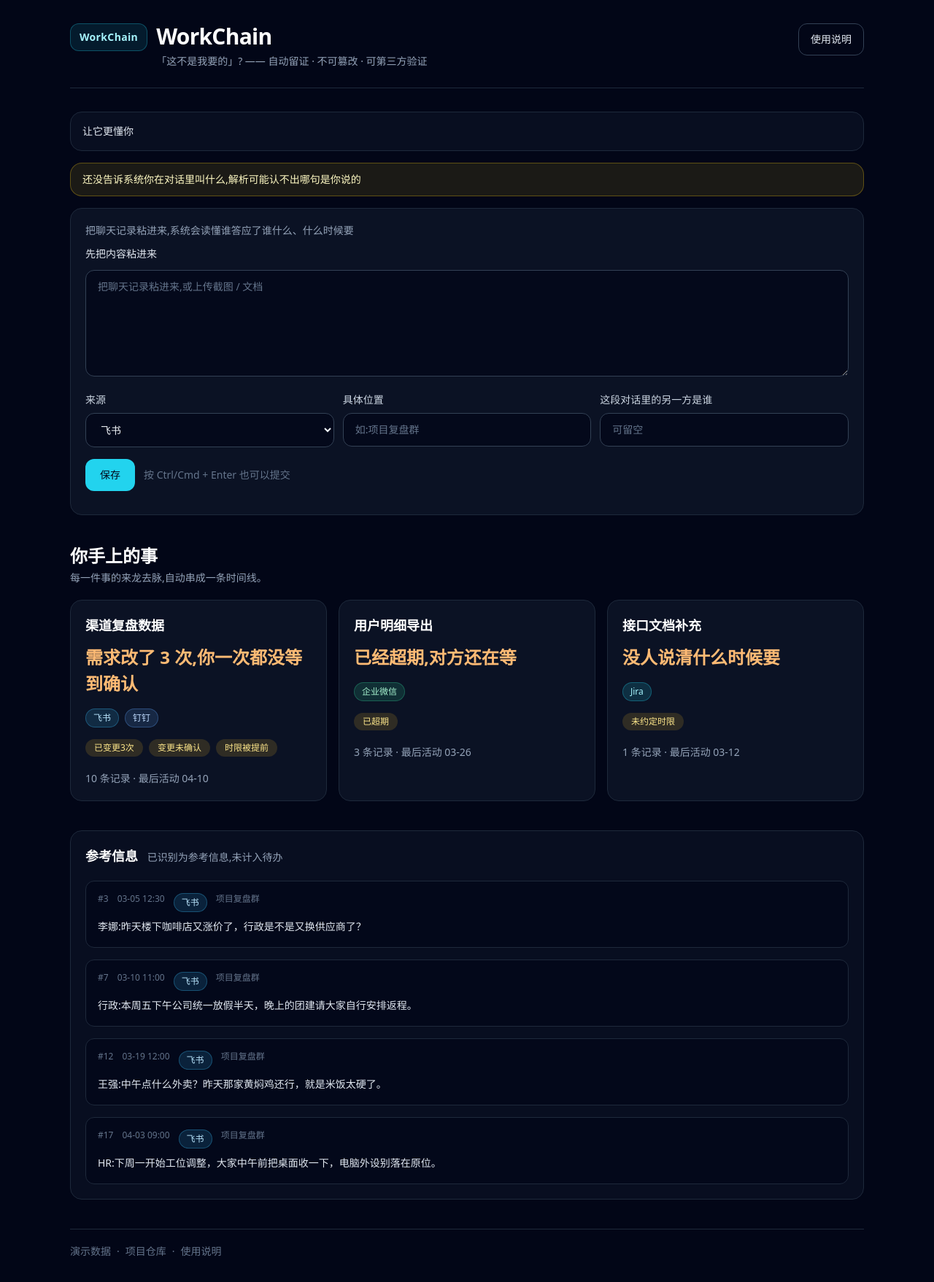
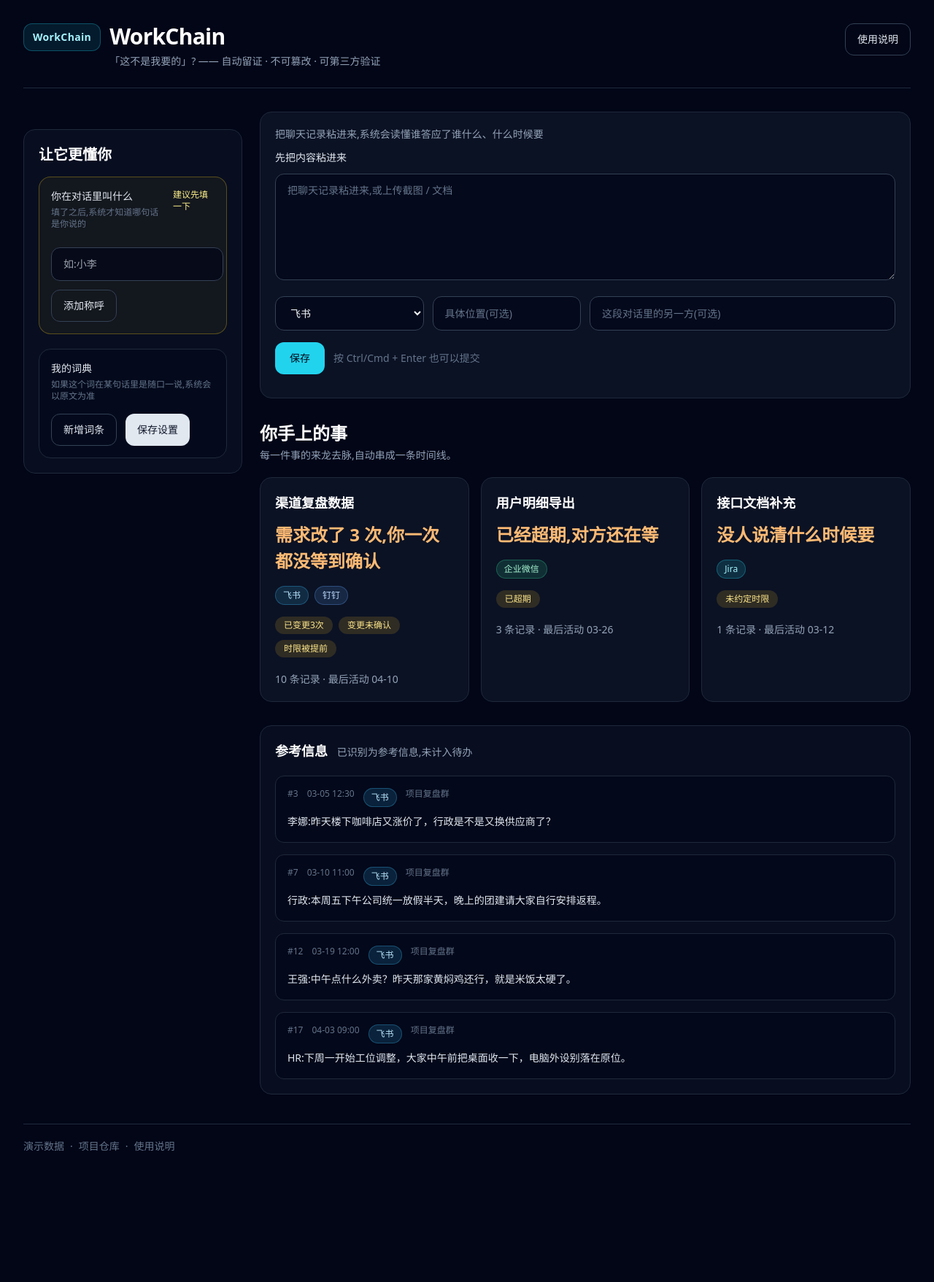
Before and after one commit to lelsie651-max/workchain, a FastAPI app: page / in a window 1280 px wide. Shown: the whole page at 73% size. After the commit the page ends 1578 px from the top, so only its background shows below. Run offline with FastAPI, Linux system fonts and the light colour scheme; data comes from the database, SQL or seed files in the repository; some libraries are stand-ins or nearby versions.

Commit message:
左侧固定栏 + 身份注入排查

```diff
--- a/app/templates/base.html
+++ b/app/templates/base.html
@@ -12,7 +12,7 @@
     </style>
 </head>
 <body class="min-h-full bg-slate-950 text-slate-100">
-    <div class="mx-auto min-h-screen max-w-6xl px-4 py-6 sm:px-6 sm:py-8 lg:px-8">
+    <div class="mx-auto min-h-screen max-w-7xl px-4 py-6 sm:px-6 sm:py-8 lg:px-8">
         <header class="mb-6 border-b border-slate-800 pb-5 sm:mb-8 sm:pb-6">
             <div class="flex flex-wrap items-start justify-between gap-4">
                 <a href="/" class="flex min-h-11 flex-1 items-start gap-3">
--- a/app/templates/index.html
+++ b/app/templates/index.html
@@ -1,19 +1,36 @@
 {% extends "base.html" %}
 
 {% block content %}
-<section class="mb-8 sm:mb-10">
+<div class="grid gap-6 lg:grid-cols-[300px_minmax(0,1fr)] lg:items-start">
+    <aside class="space-y-6 lg:sticky lg:top-6">
         <div
             id="flash-banner"
-        class="mb-4 hidden rounded-2xl border px-4 py-3 text-sm transition-opacity duration-500"
+            class="hidden rounded-2xl border px-4 py-3 text-sm transition-opacity duration-500"
             role="status"
             aria-live="polite"
         ></div>
-    <details class="mb-4 rounded-2xl border border-slate-800 bg-slate-900/50 p-4" id="settings-panel">
-        <summary class="cursor-pointer list-none text-sm font-medium text-slate-200">让它更懂你</summary>
-        <div class="mt-4 space-y-5">
+
+        <section class="rounded-2xl border border-slate-800 bg-slate-900/50 p-5">
+            <div class="mb-4">
+                <h2 class="text-xl font-semibold text-white">让它更懂你</h2>
+            </div>
+
+            <div
+                id="self-name-panel"
+                class="{% if settings.has_self_names %}border-slate-800 bg-slate-950/40{% else %}border-yellow-400/30 bg-yellow-400/5{% endif %} rounded-2xl border p-4"
+            >
+                <div class="flex items-start justify-between gap-3">
                     <div>
-                <label class="block text-sm font-medium text-slate-200">你在对话里叫什么</label>
+                        <h3 class="text-sm font-medium text-slate-200">你在对话里叫什么</h3>
                         <p class="mt-1 text-xs text-slate-500">填了之后,系统才知道哪句话是你说的</p>
+                    </div>
+                    <p
+                        id="self-name-suggestion"
+                        class="{% if settings.has_self_names %}hidden {% endif %}text-xs text-yellow-200"
+                    >
+                        建议先填一下
+                    </p>
+                </div>
                 <div id="self-names-tags" class="mt-3 flex flex-wrap gap-2">
                     {% for item in settings.self_names %}
                     <button
@@ -43,22 +60,38 @@
                 </div>
             </div>
 
+            <div class="mt-5 rounded-2xl border border-slate-800 bg-slate-950/40 p-4">
+                <div class="flex items-center justify-between gap-3">
                     <div>
-                <label class="block text-sm font-medium text-slate-200">我的词典</label>
-                <div class="mt-3 space-y-3" id="glossary-rows">
+                        <h3 class="text-sm font-medium text-slate-200">我的词典</h3>
+                        <p class="mt-1 text-xs text-slate-500">如果这个词在某句话里是随口一说,系统会以原文为准</p>
+                    </div>
+                    <button
+                        id="toggle-glossary"
+                        type="button"
+                        class="inline-flex min-h-11 items-center rounded-xl border border-slate-700 px-3 py-2 text-sm text-slate-200 transition hover:border-cyan-400/40 hover:text-white lg:hidden"
+                    >
+                        <span id="toggle-glossary-text">展开词典</span>
+                        <span class="ml-2 text-slate-500" id="glossary-count-mobile">{{ settings.glossary|length }}</span>
+                    </button>
+                </div>
+
+                <div id="glossary-section" class="mt-4 hidden space-y-4 lg:block">
+                    <div id="glossary-list" class="space-y-3">
                         {% for item in settings.glossary %}
-                    <div class="grid gap-3 md:grid-cols-[1fr_140px_1fr_auto]">
-                        <input type="text" value="{{ item.term }}" data-glossary-term class="min-h-11 rounded-xl border border-slate-700 bg-slate-950/70 px-4 py-3 text-sm text-slate-100 outline-none transition focus:border-cyan-400/40">
-                        <select data-glossary-kind class="min-h-11 rounded-xl border border-slate-700 bg-slate-950/70 px-4 py-3 text-sm text-slate-100 outline-none transition focus:border-cyan-400/40">
-                            <option value="person" {% if item.kind == "person" %}selected{% endif %}>人物</option>
-                            <option value="phrase" {% if item.kind == "phrase" %}selected{% endif %}>说法</option>
-                        </select>
-                        <input type="text" value="{{ item.meaning }}" data-glossary-meaning class="min-h-11 rounded-xl border border-slate-700 bg-slate-950/70 px-4 py-3 text-sm text-slate-100 outline-none transition focus:border-cyan-400/40">
-                        <button type="button" data-remove-glossary class="inline-flex min-h-11 items-center rounded-xl border border-slate-700 px-4 py-2 text-sm text-slate-200 transition hover:border-cyan-400/40 hover:text-white">删除</button>
+                        <div class="rounded-xl border border-slate-800 bg-slate-900/70 p-3">
+                            <div class="flex items-start justify-between gap-3">
+                                <div>
+                                    <p class="text-sm text-slate-100">{{ item.term }}</p>
+                                    <p class="mt-1 text-xs text-slate-500">{{ "人物" if item.kind == "person" else "说法" }} · {{ item.meaning }}</p>
+                                </div>
+                                <button type="button" data-remove-glossary="{{ item.term }}" class="inline-flex min-h-11 items-center rounded-xl border border-slate-700 px-3 py-2 text-sm text-slate-200 transition hover:border-cyan-400/40 hover:text-white">删除</button>
+                            </div>
                         </div>
                         {% endfor %}
                     </div>
-                <div class="mt-3 flex flex-wrap gap-3">
+
+                    <div class="flex flex-wrap gap-3">
                         <button
                             id="add-glossary-row"
                             type="button"
@@ -74,17 +107,28 @@
                             保存设置
                         </button>
                     </div>
-                <p class="mt-2 text-xs text-slate-500">如果这个词在某句话里是随口一说,系统会以原文为准</p>
+
+                    <div id="new-glossary-form" class="hidden rounded-xl border border-slate-800 bg-slate-900/70 p-3">
+                        <div class="grid gap-3">
+                            <input id="new-glossary-term" type="text" placeholder="词" class="min-h-11 rounded-xl border border-slate-700 bg-slate-950/70 px-4 py-3 text-sm text-slate-100 outline-none transition focus:border-cyan-400/40">
+                            <select id="new-glossary-kind" class="min-h-11 rounded-xl border border-slate-700 bg-slate-950/70 px-4 py-3 text-sm text-slate-100 outline-none transition focus:border-cyan-400/40">
+                                <option value="person">人物</option>
+                                <option value="phrase">说法</option>
+                            </select>
+                            <input id="new-glossary-meaning" type="text" placeholder="指的是什么" class="min-h-11 rounded-xl border border-slate-700 bg-slate-950/70 px-4 py-3 text-sm text-slate-100 outline-none transition focus:border-cyan-400/40">
+                            <div class="flex flex-wrap gap-3">
+                                <button id="confirm-add-glossary" type="button" class="inline-flex min-h-11 items-center rounded-xl border border-cyan-400/30 bg-cyan-400/10 px-4 py-2 text-sm text-cyan-100 transition hover:bg-cyan-400/20">加入词典</button>
+                                <button id="cancel-add-glossary" type="button" class="inline-flex min-h-11 items-center rounded-xl border border-slate-700 px-4 py-2 text-sm text-slate-200 transition hover:border-cyan-400/40 hover:text-white">取消</button>
                             </div>
                         </div>
-    </details>
+                    </div>
+                </div>
+            </div>
+        </section>
+    </aside>
 
-    <div
-        id="self-name-warning"
-        class="{% if settings.has_self_names %}hidden {% endif %}mb-4 rounded-2xl border border-yellow-400/30 bg-yellow-400/10 px-4 py-3 text-sm text-yellow-100"
-    >
-        还没告诉系统你在对话里叫什么,解析可能认不出哪句是你说的
-    </div>
+    <div class="space-y-8">
+        <section>
             <form id="evidence-form" class="rounded-2xl border border-slate-800 bg-slate-900/70 p-4 sm:p-5">
                 <p class="mb-3 text-sm text-slate-400">把聊天记录粘进来,系统会读懂谁答应了谁什么、什么时候要</p>
                 <label for="evidence-text" class="mb-3 block text-sm font-medium text-slate-200">先把内容粘进来</label>
@@ -97,9 +141,7 @@
                     class="min-h-32 w-full rounded-xl border border-slate-700 bg-slate-950/70 px-4 py-3 text-sm text-slate-100 outline-none transition placeholder:text-slate-500 focus:border-cyan-400/40"
                 ></textarea>
 
-        <div class="mt-4 grid gap-3 md:grid-cols-3">
-            <div>
-                <label for="source-select" class="mb-2 block text-sm text-slate-300">来源</label>
+                <div class="mt-4 grid gap-3 md:grid-cols-4">
                     <select
                         id="source-select"
                         name="source"
@@ -110,37 +152,28 @@
                         {% endfor %}
                         <option value="__custom__">自定义…</option>
                     </select>
-            </div>
-            <div id="source-custom-wrap" class="hidden">
-                <label for="source-custom" class="mb-2 block text-sm text-slate-300">自定义来源</label>
                     <input
                         id="source-custom"
                         name="source_custom"
                         type="text"
                         maxlength="20"
-                    class="min-h-11 w-full rounded-xl border border-slate-700 bg-slate-950/70 px-4 py-3 text-sm text-slate-100 outline-none transition focus:border-cyan-400/40"
+                        placeholder="自定义来源"
+                        class="hidden min-h-11 w-full rounded-xl border border-slate-700 bg-slate-950/70 px-4 py-3 text-sm text-slate-100 outline-none transition placeholder:text-slate-500 focus:border-cyan-400/40"
                     >
-            </div>
-            <div>
-                <label for="source-detail" class="mb-2 block text-sm text-slate-300">具体位置</label>
                     <input
                         id="source-detail"
                         name="source_detail"
                         type="text"
-                    placeholder="如:项目复盘群"
+                        placeholder="具体位置(可选)"
                         class="min-h-11 w-full rounded-xl border border-slate-700 bg-slate-950/70 px-4 py-3 text-sm text-slate-100 outline-none transition placeholder:text-slate-500 focus:border-cyan-400/40"
                     >
-            </div>
-            <div>
-                <label for="counterpart-input" class="mb-2 block text-sm text-slate-300">这段对话里的另一方是谁</label>
                     <input
                         id="counterpart-input"
                         name="counterpart"
                         type="text"
-                    placeholder="可留空"
-                    class="min-h-11 w-full rounded-xl border border-slate-700 bg-slate-950/70 px-4 py-3 text-sm text-slate-100 outline-none transition placeholder:text-slate-500 focus:border-cyan-400/40"
+                        placeholder="这段对话里的另一方(可选)"
+                        class="min-h-11 w-full rounded-xl border border-slate-700 bg-slate-950/70 px-4 py-3 text-sm text-slate-100 outline-none transition placeholder:text-slate-500 focus:border-cyan-400/40 md:col-span-2"
                     >
-            </div>
                 </div>
 
                 <div class="mt-4 flex flex-wrap items-center gap-3">
@@ -157,7 +190,7 @@
             </form>
         </section>
 
-<section class="mb-10">
+        <section>
             <div class="mb-5">
                 <div>
                     <h2 class="text-xl font-semibold text-white sm:text-2xl">你手上的事</h2>
@@ -194,7 +227,7 @@
         </section>
 
         {% if recent_records %}
-<section class="mb-10 rounded-2xl border border-slate-800 bg-slate-900/50 p-5">
+        <section class="rounded-2xl border border-slate-800 bg-slate-900/50 p-5">
             <div class="mb-4">
                 <h2 class="text-xl font-semibold text-white">我刚存的</h2>
                 <p class="mt-1 text-sm text-slate-400">这些记录只属于你,24 小时后自动清除,不会影响其他访客看到的演示数据。</p>
@@ -296,26 +329,38 @@
                 </div>
             </details>
         </section>
+    </div>
+</div>
 
 <script>
     (() => {
         const form = document.getElementById("evidence-form");
         const textarea = document.getElementById("evidence-text");
         const sourceSelect = document.getElementById("source-select");
-        const sourceCustomWrap = document.getElementById("source-custom-wrap");
         const sourceCustom = document.getElementById("source-custom");
         const sourceDetail = document.getElementById("source-detail");
         const counterpartInput = document.getElementById("counterpart-input");
         const message = document.getElementById("form-message");
         const flashBanner = document.getElementById("flash-banner");
         const submitButton = document.getElementById("submit-button");
-        const selfNameWarning = document.getElementById("self-name-warning");
+        const selfNamePanel = document.getElementById("self-name-panel");
+        const selfNameSuggestion = document.getElementById("self-name-suggestion");
         const selfNamesTags = document.getElementById("self-names-tags");
         const selfNameInput = document.getElementById("self-name-input");
         const addSelfNameButton = document.getElementById("add-self-name");
-        const glossaryRows = document.getElementById("glossary-rows");
+        const glossaryList = document.getElementById("glossary-list");
+        const glossarySection = document.getElementById("glossary-section");
+        const toggleGlossaryButton = document.getElementById("toggle-glossary");
+        const toggleGlossaryText = document.getElementById("toggle-glossary-text");
+        const glossaryCountMobile = document.getElementById("glossary-count-mobile");
         const addGlossaryRowButton = document.getElementById("add-glossary-row");
         const saveSettingsButton = document.getElementById("save-settings");
+        const newGlossaryForm = document.getElementById("new-glossary-form");
+        const newGlossaryTerm = document.getElementById("new-glossary-term");
+        const newGlossaryKind = document.getElementById("new-glossary-kind");
+        const newGlossaryMeaning = document.getElementById("new-glossary-meaning");
+        const confirmAddGlossary = document.getElementById("confirm-add-glossary");
+        const cancelAddGlossary = document.getElementById("cancel-add-glossary");
         const pendingCards = [...document.querySelectorAll("[data-evidence-id][data-parse-status='pending']")];
         const toggleButtons = [...document.querySelectorAll("[data-toggle-fulltext]")];
         let selfNames = {{ settings.self_names|tojson }};
@@ -323,7 +368,7 @@
 
         const syncCustomSource = () => {
             const isCustom = sourceSelect.value === "__custom__";
-            sourceCustomWrap.classList.toggle("hidden", !isCustom);
+            sourceCustom.classList.toggle("hidden", !isCustom);
             if (!isCustom) {
                 sourceCustom.value = "";
             }
@@ -444,8 +489,19 @@
             }, 2000);
         };
 
-        const syncSelfNameWarning = () => {
-            selfNameWarning.classList.toggle("hidden", selfNames.length > 0);
+        const syncSelfNameHighlight = () => {
+            const hasSelfNames = selfNames.length > 0;
+            selfNameSuggestion.classList.toggle("hidden", hasSelfNames);
+            selfNamePanel.classList.toggle("border-yellow-400/30", !hasSelfNames);
+            selfNamePanel.classList.toggle("bg-yellow-400/5", !hasSelfNames);
+            selfNamePanel.classList.toggle("border-slate-800", hasSelfNames);
+            selfNamePanel.classList.toggle("bg-slate-950/40", hasSelfNames);
+        };
+
+        const syncGlossaryMobileState = () => {
+            glossaryCountMobile.textContent = glossary.length;
+            const expanded = !glossarySection.classList.contains("hidden");
+            toggleGlossaryText.textContent = expanded ? "收起词典" : "展开词典";
         };
 
         const renderSelfNames = () => {
@@ -462,40 +518,30 @@
                 });
                 selfNamesTags.appendChild(button);
             });
-            syncSelfNameWarning();
-        };
-
-        const createGlossaryRow = (item = { term: "", kind: "person", meaning: "" }) => {
-            const row = document.createElement("div");
-            row.className = "grid gap-3 md:grid-cols-[1fr_140px_1fr_auto]";
-            row.innerHTML = `
-                <input type="text" value="${item.term || ""}" data-glossary-term class="min-h-11 rounded-xl border border-slate-700 bg-slate-950/70 px-4 py-3 text-sm text-slate-100 outline-none transition focus:border-cyan-400/40">
-                <select data-glossary-kind class="min-h-11 rounded-xl border border-slate-700 bg-slate-950/70 px-4 py-3 text-sm text-slate-100 outline-none transition focus:border-cyan-400/40">
-                    <option value="person" ${item.kind === "person" ? "selected" : ""}>人物</option>
-                    <option value="phrase" ${item.kind === "phrase" ? "selected" : ""}>说法</option>
-                </select>
-                <input type="text" value="${item.meaning || ""}" data-glossary-meaning class="min-h-11 rounded-xl border border-slate-700 bg-slate-950/70 px-4 py-3 text-sm text-slate-100 outline-none transition focus:border-cyan-400/40">
-                <button type="button" data-remove-glossary class="inline-flex min-h-11 items-center rounded-xl border border-slate-700 px-4 py-2 text-sm text-slate-200 transition hover:border-cyan-400/40 hover:text-white">删除</button>
-            `;
-            row.querySelector("[data-remove-glossary]").addEventListener("click", () => {
-                row.remove();
-            });
-            return row;
+            syncSelfNameHighlight();
         };
 
         const renderGlossary = () => {
-            glossaryRows.innerHTML = "";
+            glossaryList.innerHTML = "";
             glossary.forEach((item) => {
-                glossaryRows.appendChild(createGlossaryRow(item));
+                const row = document.createElement("div");
+                row.className = "rounded-xl border border-slate-800 bg-slate-900/70 p-3";
+                row.innerHTML = `
+                    <div class="flex items-start justify-between gap-3">
+                        <div>
+                            <p class="text-sm text-slate-100">${item.term}</p>
+                            <p class="mt-1 text-xs text-slate-500">${item.kind === "person" ? "人物" : "说法"} · ${item.meaning}</p>
+                        </div>
+                        <button type="button" class="inline-flex min-h-11 items-center rounded-xl border border-slate-700 px-3 py-2 text-sm text-slate-200 transition hover:border-cyan-400/40 hover:text-white">删除</button>
+                    </div>
+                `;
+                row.querySelector("button").addEventListener("click", () => {
+                    glossary = glossary.filter((entry) => !(entry.term === item.term && entry.kind === item.kind && entry.meaning === item.meaning));
+                    renderGlossary();
                 });
-        };
-
-        const collectGlossary = () => {
-            return [...glossaryRows.children].map((row) => ({
-                term: row.querySelector("[data-glossary-term]").value.trim(),
-                kind: row.querySelector("[data-glossary-kind]").value,
-                meaning: row.querySelector("[data-glossary-meaning]").value.trim(),
-            }));
+                glossaryList.appendChild(row);
+            });
+            syncGlossaryMobileState();
         };
 
         const saveSettings = async () => {
@@ -505,7 +551,7 @@
                     headers: { "Content-Type": "application/json" },
                     body: JSON.stringify({
                         self_names: selfNames,
-                        glossary: collectGlossary(),
+                        glossary: glossary,
                     }),
                 });
                 const data = await response.json();
@@ -517,6 +563,7 @@
                 glossary = data.glossary || [];
                 renderSelfNames();
                 renderGlossary();
+                newGlossaryForm.classList.add("hidden");
                 showBanner("设置已保存,马上生效", "success");
             } catch (error) {
                 showBanner("保存设置失败,请稍后再试", "error");
@@ -557,11 +604,35 @@
         });
 
         addGlossaryRowButton.addEventListener("click", () => {
-            glossaryRows.appendChild(createGlossaryRow());
+            newGlossaryForm.classList.toggle("hidden");
         });
 
         saveSettingsButton.addEventListener("click", () => {
             saveSettings();
+        });
+
+        confirmAddGlossary.addEventListener("click", () => {
+            const term = newGlossaryTerm.value.trim();
+            const kind = newGlossaryKind.value;
+            const meaning = newGlossaryMeaning.value.trim();
+            if (!term || !meaning) {
+                return;
+            }
+            glossary.push({ term, kind, meaning });
+            newGlossaryTerm.value = "";
+            newGlossaryMeaning.value = "";
+            newGlossaryKind.value = "person";
+            newGlossaryForm.classList.add("hidden");
+            renderGlossary();
+        });
+
+        cancelAddGlossary.addEventListener("click", () => {
+            newGlossaryForm.classList.add("hidden");
+        });
+
+        toggleGlossaryButton.addEventListener("click", () => {
+            glossarySection.classList.toggle("hidden");
+            syncGlossaryMobileState();
         });
 
         form.addEventListener("submit", (event) => {
@@ -589,6 +660,7 @@
 
         renderSelfNames();
         renderGlossary();
+        syncGlossaryMobileState();
         pendingCards.forEach((card) => pollParseStatus(card));
     })();
 </script>
```
Also changed, not shown: app/llm.py (+10 -0 lines), tests/test_web.py (+38 -1 lines). Lines whose indentation alone changed are shown as unchanged.
